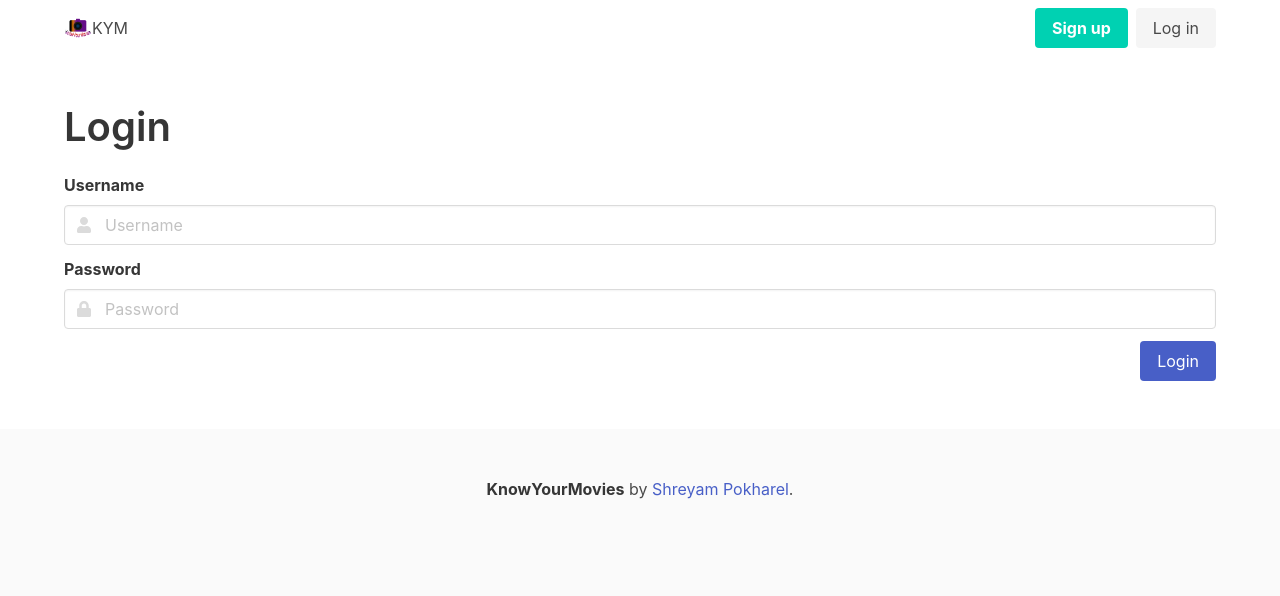
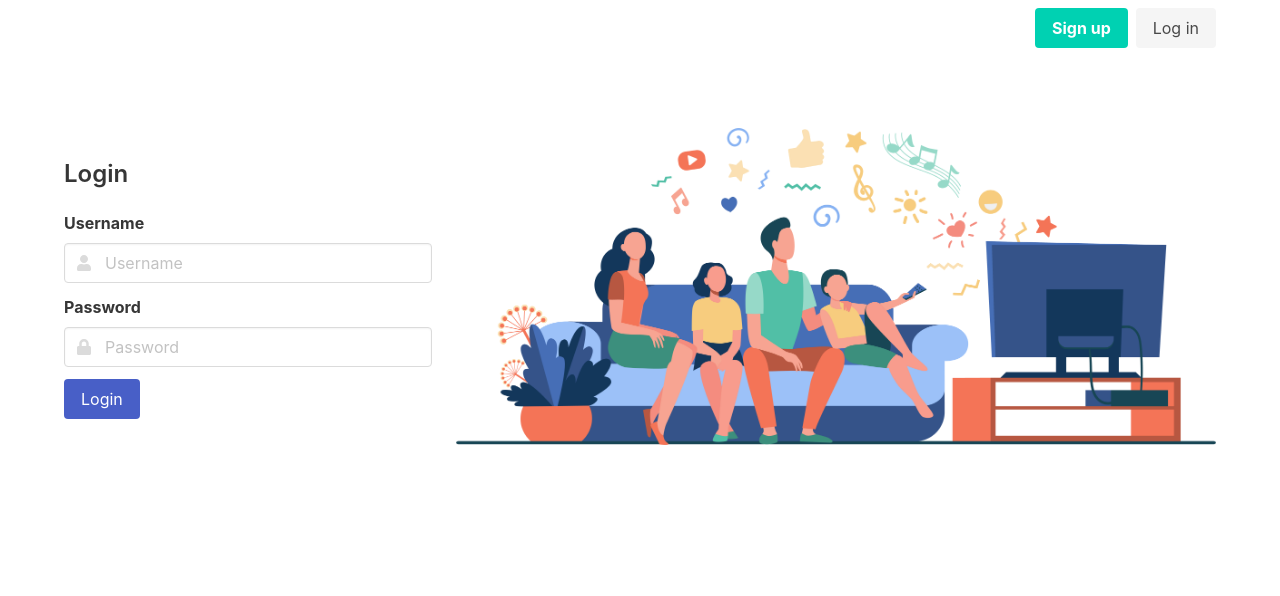
Before and after one commit to pshreyam/movie-recommendation, a Flask app: page /login in a window 1280 px wide. Shown: the top 596 px of the page. Run offline with Flask 2, Linux system fonts and the light colour scheme; some libraries are stand-ins or nearby versions.

Commit message:
Redesign user interface
The user interface, mainly the login and the register screens, were
redesigned. Also update profile image functionality was introduced.

```diff
--- a/app.py
+++ b/app.py
@@ -10,6 +10,8 @@ from flask import (
     abort,
     flash,
 )
+from werkzeug.utils import secure_filename
+
 import json
 import os
 from datetime import datetime
@@ -26,6 +28,7 @@ from decorators import login_required, logoff_required
 
 app = Flask(__name__)
 app.secret_key = os.environ.get('SECRET_KEY', 'hhj3j9X8hAxYAgF1')
+app.config['PROFILE_PIC_FOLDER'] = 'static/profile_pics'
 
 
 @app.route("/")
@@ -156,8 +159,14 @@ def unfollow_user(username):
 @login_required
 def edit_user():
     if request.method == 'POST':
+        data = dict(request.form)
+        if 'profile_pic' in request.files and request.files.get('profile_pic'):
+            profile_pic = request.files.get('profile_pic')
+            filename = secure_filename(profile_pic.filename)
+            profile_pic.save(os.path.join(app.config['PROFILE_PIC_FOLDER'], filename))
+            data['profile_pic'] = filename
         is_updated, err = handle_register.update_user_profile(
-            request.form, session.get('name', ''))
+            data, session.get('name', ''))
         if err:
             flash(err, 'error')
         if is_updated:
@@ -215,12 +224,14 @@ def search_movies():
     return render_template('search.html', movies=movies, category=category)
 
 
-@app.route("/<string:username>")
-def user_profile_shortcut(username):
-    return redirect(url_for('public_user_profile', username=username))
+# @app.route("/@<string:username>")
+# def user_profile_shortcut(username):
+#     return redirect(url_for('public_user_profile', username=username))
+#
+#
+# @app.route("/users/@<string:username>")
 
-
-@app.route("/users/<string:username>")
+@app.route("/@<string:username>")
 def public_user_profile(username):
     user_details = handle_login.login_details(username)
     current_user = handle_login.login_details(session.get('name', ''))
@@ -255,7 +266,7 @@ def public_user_profile(username):
 
 @app.errorhandler(404)
 def error(error):
-    return render_template("sorry.html"), 404
+    return render_template("404.html"), 404
 
 
 if __name__ == "__main__":
--- a/templates/includes/searchbox.html
+++ b/templates/includes/searchbox.html
@@ -1,5 +1,6 @@
 <form class="navbar-item" action="{{url_for('search_movies')}}" method="GET">
-    <span class="navbar-item">
+    <div class="columns is-gapless">
+    <span class="navbar-item column">
         <div class="control">
             <div class="field">
                 <input name="title" class="input" type="text"
@@ -8,7 +9,7 @@
         </div>
     </span>
 
-    <span class="navbar-item">
+    <span class="navbar-item column">
         <div class="control">
             <div class="select">
             <select name="category" class="is-hovered">
@@ -31,4 +32,5 @@
             </div>
         </div>
     </span>
+    </div>
 </form>
--- a/templates/index.html
+++ b/templates/index.html
@@ -126,7 +126,8 @@
 				<form action="/login" method="post">
 					<a href='/'>
 						<div class="logobox">
-							<img src="./static/img/logo.png" />
+              <!--<img src="./static/img/logo.png" />-->
+              Movies
 						</div>
 					</a>
 					<div class ="input-area">
--- a/templates/layouts/layout.html
+++ b/templates/layouts/layout.html
@@ -3,7 +3,7 @@
   <head>
     <meta charset="utf-8">
     <meta name="viewport" content="width=device-width, initial-scale=1">
-    <title>KnowYourMovies</title>
+    <title>Movies</title>
     <link rel="stylesheet" href="https://cdn.jsdelivr.net/npm/bulma@0.9.0/css/bulma.min.css">
     <script defer src="https://use.fontawesome.com/releases/v5.3.1/js/all.js"></script>
     <link rel="icon" href="{{url_for('static',filename='img/logo.png')}}">
@@ -11,16 +11,15 @@
   </head>
   <body>
 
-    <section >
+    <section>
         <div class="container">
           <nav class="navbar" role="navigation" aria-label="main navigation">
 
             <div class="navbar-brand">
 
-              <a class="navbar-item" href="{{url_for('index')}}">
-                <img src="{{url_for('static',filename='img/logo-banner.png')}}">
-                KYM
-              </a>
+              <!--<a class="navbar-item" href="{{url_for('index')}}">
+                Movies
+              </a>-->
 
               <a role="button" class="navbar-burger burger" aria-label="menu" aria-expanded="false" data-target="navbarBasicExample">
                 <span aria-hidden="true"></span>
@@ -32,7 +31,6 @@
 
             <div id="navbarBasicExample" class="navbar-menu">
               {% if session.name %}
-              {% include 'includes/searchbox.html'%}
               <div class="navbar-start">
                 <a class="navbar-item" href="{{url_for('index')}}">
                   Dashboard
@@ -110,6 +108,8 @@
                   </div>
                 </div>
               </div>
+              {% include 'includes/searchbox.html'%}
+
               {% endif %}
 
               {% if not session.name %}
@@ -150,14 +150,6 @@
       </div>
     </section>
 
-    <footer class="footer">
-      <div class="content has-text-centered">
-        <p>
-          <strong>KnowYourMovies</strong> by <a target="_blank" href="https://github.com/pshreyam">Shreyam Pokharel</a>.
-        </p>
-      </div>
-    </footer>
-
     <script>
     $(document).ready(function() {
 
--- a/templates/login.html
+++ b/templates/login.html
@@ -1,8 +1,11 @@
 {%extends 'layouts/layout.html'%}
 
 {%block body%}
+
+<div class="columns is-vcentered py-5">
+    <div class="column">
         <form action="{{url_for('login')}}" method="POST">
-	<h2 class="title is-2">Login</h2>
+            <h4 class="title is-4">Login</h2>
 
             {% with messages=get_flashed_messages(with_categories=true) %}
                 {% if messages %}
@@ -42,10 +45,17 @@
                 </div>
             </div>
 
-	<div class="field is-grouped is-grouped-right">
+            <div class="field is-grouped">
                 <div class="control">
                   <button type='submit' class="button is-link">Login</button>
                 </div>
             </div>
         </form>
+
+        </div>
+        <div class="column is-two-thirds">
+            <img src="{{ url_for('static', filename='img/banner.png') }}" \>
+        </div>
+    </div>
+
 {%endblock%}
```
Also changed, not shown: dbconnect/handle_register.py (+6 -1 lines), templates/404.html (added, +10 -0 lines), templates/edit-user-profile.html (+16 -5 lines), templates/register.html (+11 -1 lines), templates/sorry.html (deleted, +0 -7 lines), static/img/banner.png (added), static/img/logo-banner.png (deleted), static/img/logo.png, 1 other file. Lines whose indentation alone changed are shown as unchanged.
